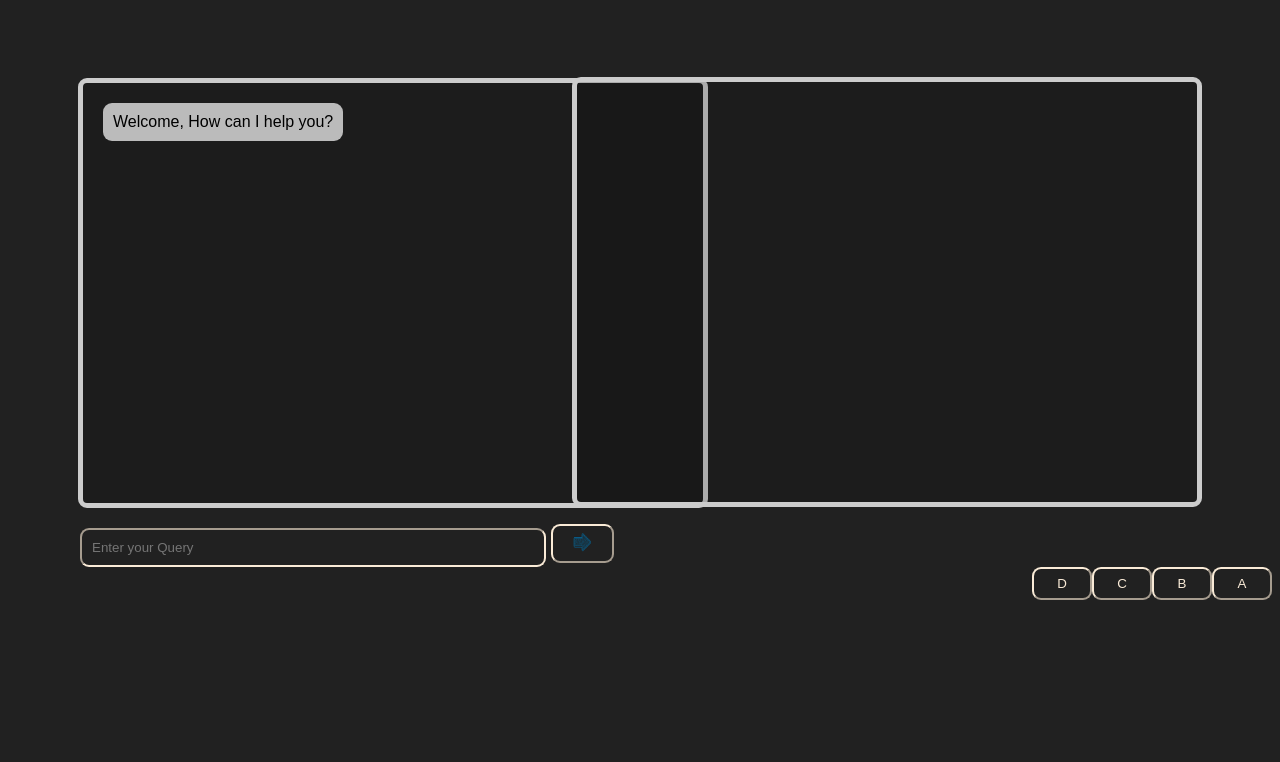
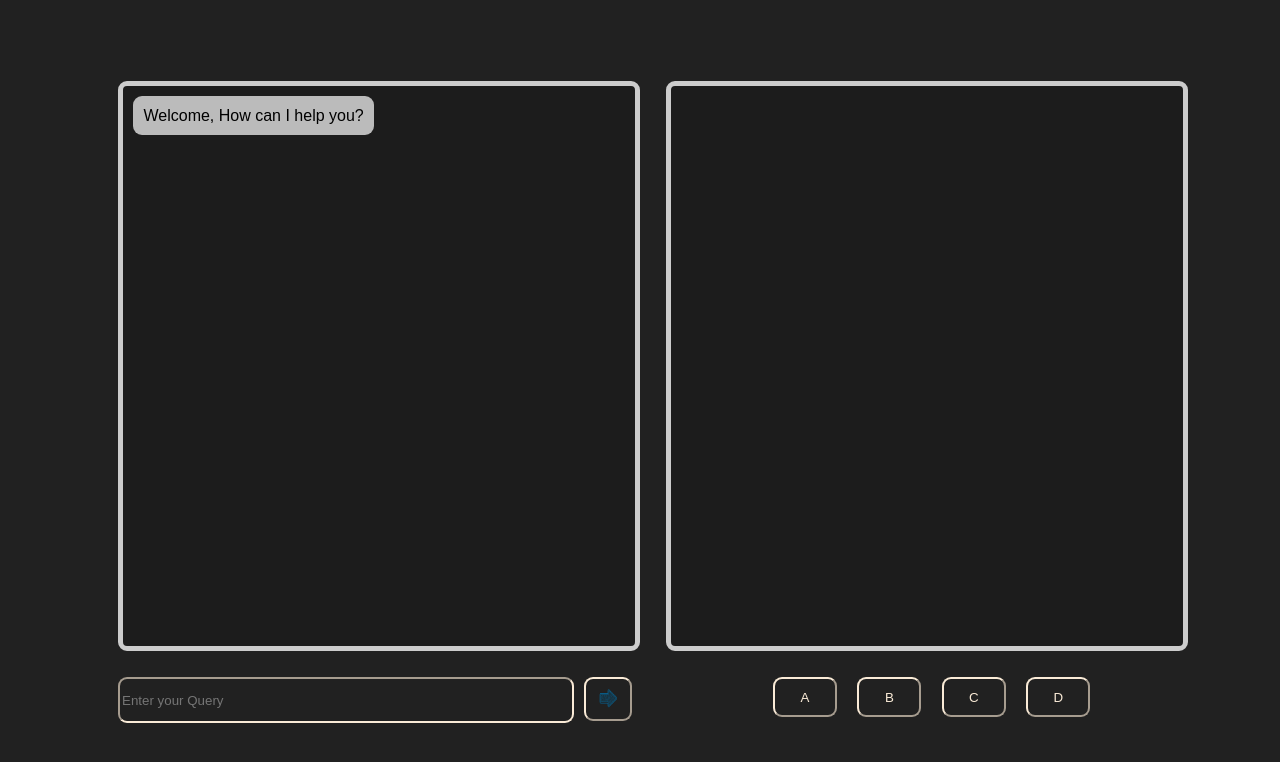
Before and after one commit to ppranav06/learncode-ai, a Flask app: page / in a window 1280 px wide. Shown: the top 762 px of the page. Run offline with Flask 3, Linux system fonts and the light colour scheme.

Commit message:
added flex to interface

```diff
--- a/static/css/styles.css
+++ b/static/css/styles.css
@@ -2,93 +2,122 @@ body {
   font-family: Arial, sans-serif;
   background-color: rgba(0, 0, 0, 0.87);
 }
-#Chatbox {
-  width: 80%;
-  max-width: 600px;
-  height: 400px;
-  border: 1px solid #ccc;
-  margin: 20px;
-  margin-top: 70px;
-  margin-left: 70px;
-  padding: 10px;
-  background-color:rgba(0, 0, 0, 0.159);
+
+.container {
+  display: flex;
+  justify-content: center;
+}
+
+.Inputs {
+  display: flex;
+  align-items: center;
+}
+
+#Box1 {
+  margin-top: 14%;
+  margin-bottom: 5%;
+  width: 40vw;
+  height: 70vh;
+  background-color: rgba(0, 0, 0, 0.159);
+  border: 5px solid #ccc;
   border-radius: 9px;
-  border-width: 5px;
-  float: left;
 }
-#Quizbox {
-  width: 80%;
-  max-width: 600px;
-  height: 400px;
-  border: 1px solid #ccc;
-  margin: 20px;
-  margin-top: -490px;
-  margin-right: 70px;
-  padding: 10px;
-  background-color:rgba(0, 0, 0, 0.159);
+
+#Box2 {
+  margin-top: 14%;
+  margin-bottom: 5%;
+  width: 40vw;
+  height: 70vh;
+  margin-left: 5%;
+  background-color: rgba(0, 0, 0, 0.159);
+  border: 5px solid #ccc;
   border-radius: 9px;
-  border-width: 5px;
-  float: right;
 }
-.bot{
-  margin: 10px;
-  padding: 10px;
-  background-color:  #bbb;
+
+.bot {
+  margin: 2%;
+  padding: 2%;
+  background-color: #bbb;
   float: left;
   border: none;
   border-radius: 9px;
 }
-.user input{
-  margin-top: 520px;
-  margin-left: -648px;
-  width: 35%;
-  padding: 10px;
+
+.user {
+  display: flex;
+  align-self: center;
+}
+
+.user input {
+  width: 35vw;
+  height: 5vh;
+  background-color: transparent;
+  border-color: antiquewhite;
+  color: antiquewhite;
+  border-radius: 9px;
+}
+
+.user button {
+  width: 4.5vw;
+  height: 5.5vh;
+  margin-left: 2%;
+  background-color: transparent;
+  border-color: antiquewhite;
+  border-radius: 9px;
+}
+
+/* .options{
+  margin-right: 40%;
+} */
+
+.questionbox {
+  display: flex;
+  flex-direction: column;
+}
+
+.outputbox {
+  display: flex;
+  flex-direction: column;
+}
+
+.user button:hover,
+#A button:hover,
+#B button:hover,
+#C button:hover,
+#D button:hover {
+  background-color: antiquewhite;
+  color: black;
+}
+
+.options {
+  display: flex;
+  align-self: center;
+}
+
+#A button,
+#B button,
+#C button,
+#D button {
+  width: 5vw;
+  height: 5vh;
   border-radius: 9px;
   background-color: transparent;
   border-color: antiquewhite;
   color: antiquewhite;
 }
-.user button{
-  width: 5%;
-  padding: 6px;
-  background-color: transparent;
-  border-color: antiquewhite;
-  border-radius: 9px;
+
+#A {
+  margin-right: 8%;
 }
-.user button:hover, #A button:hover,#B button:hover,#C button:hover ,#D button:hover {
-  background-color:antiquewhite ;
-  color: black;
+
+#B {
+  margin-right: 8%;
 }
-/*
-#A{
-float: right;
-margin-right: 550px;
-margin-top: -34px;
+
+#C {
+  margin-right: 8%;
 }
-#B{
-float: right;
-margin-right:430px;
-margin-top: -34px;
+
+#D {
+  margin-right: 8%;
 }
-#C{
-float: right;
-margin-right:310px;
-margin-top: -34px;
-}
-#D{
-margin-right:190px;
-margin-top: -34px;
-float: right;
-}
-*/
-#A, #B, #C, #D{
-  float:right
-}
-#A button,#B button,#C button ,#D button {
-width: 60px;
-padding: 7px;
-background-color: transparent;
-border-color: antiquewhite;
-border-radius: 9px;
-color: antiquewhite;
-}
--- a/templates/index.html
+++ b/templates/index.html
@@ -14,23 +14,25 @@
 </head>
 
 <body>
-    <div id="Chatbox">
+    <div class="container">
+        <div class="outputbox">
+            <div id="Box1">
                 <div class="bot">
                     Welcome, How can I help you?
                 </div>
             </div>
+            <div class="Inputs">
                 <div class="user">
                     <label>
-            <div class="form">
-                <form action="/" method="POST">
                         <input placeholder="Enter your Query" type="text"></input>
-                    <button type="submit"><img src="{{ url_for('static', filename='images/return_arrow.webp') }}" alt="arrow" height="20px" width="20px"></button>
-                </form>
+                    </label>
+                    <button type="submit"><img src="return_arrow.webp" alt="arrow" height="20px" width="20px"></button>
                 </div>
 
-        </label>
             </div>
-    <div id="Quizbox">
+        </div>
+        <div class="questionbox">
+            <div id="Box2">
             </div>
             <div class="options">
                 <div id="A">
@@ -46,6 +48,8 @@
                     <button type="submit">D</button>
                 </div>
             </div>
+        </div>
+    </div>
 </body>
 
 </html>
```
Lines whose indentation alone changed are shown as unchanged.
